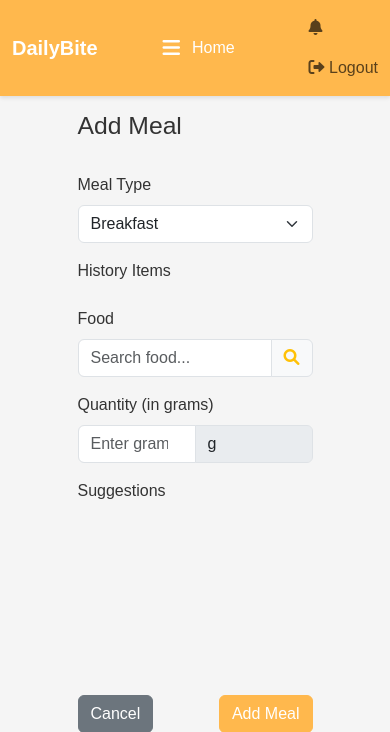
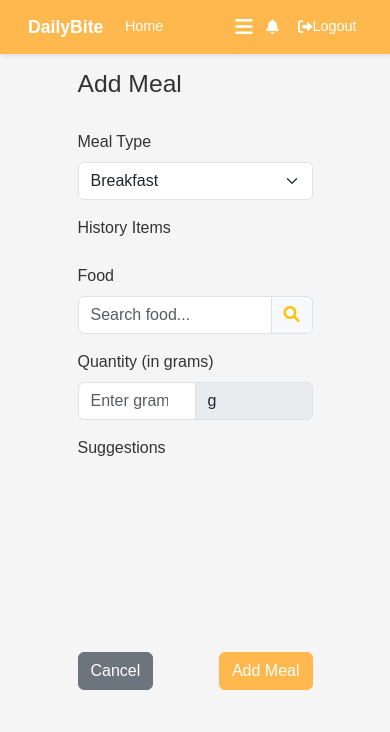
Before and after one commit to ocele/CITS5505, a Flask app: page /addMeal in a window 390 px wide. Shown: the top 732 px of the page. Run offline with Flask 3, Linux system fonts and the light colour scheme; the visitor is signed in with stand-in values (Sample User, id 1); data comes from the database, SQL or seed files in the repository; data that the repository does not hold is empty; some libraries are stand-ins or nearby versions.

Commit message:
Fix responsive layout and navbar alignment

```diff
--- a/app/static/style_dashboard.css
+++ b/app/static/style_dashboard.css
@@ -13,10 +13,43 @@ body {
     min-height: 100vh;
 }
 
-/* Override navbar styles for dashboard */
+/* 导航栏水平排列样式 */
 .navbar {
     background-color: #FFB84D !important;
     box-shadow: 0 2px 4px rgba(0, 0, 0, 0.1);
+    padding: 0.5rem 1rem;
+}
+
+.navbar .container-fluid {
+    display: flex;
+    align-items: center;
+    padding-left: 0.5rem;
+    padding-right: 0.5rem;
+}
+
+.navbar-brand {
+    padding: 0;
+    margin-right: 1rem;
+    font-size: 1.25rem;
+}
+
+/* 导航链接样式 */
+.navbar .nav-link {
+    color: white !important;
+    padding: 0.5rem;
+    display: flex;
+    align-items: center;
+}
+
+/* 汉堡菜单按钮样式 */
+.navbar-toggler {
+    display: none;
+    background: transparent;
+    border: none;
+    color: white;
+    padding: 0.25rem;
+    font-size: 1.25rem;
+    cursor: pointer;
 }
 
 /* Dashboard content layout */
@@ -235,17 +268,6 @@ body {
     border-radius: 0.375rem;
 }
 
-/* 汉堡菜单样式 */
-.navbar-toggler {
-    display: none;
-    background: transparent;
-    border: none;
-    color: white;
-    padding: 0.25rem 0.75rem;
-    font-size: 1.25rem;
-    cursor: pointer;
-}
-
 /* 关闭按钮样式 */
 .sidebar-close {
     position: absolute;
@@ -332,7 +354,22 @@ body {
     /* 汉堡菜单按钮显示 */
     .navbar-toggler {
         display: block;
-        margin-left: auto;
+    }
+
+    /* 确保在小屏幕上导航元素正确对齐 */
+    .navbar .container-fluid {
+        padding-left: 0.75rem;
+        padding-right: 0.75rem;
+    }
+
+    /* 减小品牌名称和导航链接之间的间距 */
+    .navbar-brand {
+        font-size: 1.1rem;
+    }
+
+    .navbar .nav-link {
+        padding: 0.5rem 0.35rem;
+        font-size: 0.9rem;
     }
 
     /* 仪表板布局调整 */
--- a/app/templates/home_base.html
+++ b/app/templates/home_base.html
@@ -19,27 +19,28 @@
         <!-- Top Navigation Bar -->
         <nav class="navbar navbar-expand-lg">
             <div class="container-fluid">
-                <a class="navbar-brand text-white fw-bold" href="{{ url_for('main.dashboard') }}">DailyBite</a>
-                <!-- 汉堡菜单按钮 -->
-                <button class="navbar-toggler d-md-none" type="button" aria-label="Toggle sidebar">
+                <!-- 左侧元素 -->
+                <a class="navbar-brand text-white fw-bold me-3" href="{{ url_for('main.dashboard') }}">DailyBite</a>
+                <a class="nav-link text-white active me-auto" href="{{ url_for('main.dashboard') }}">Home</a>
+
+                <!-- 右侧元素 -->
+                <button class="navbar-toggler d-md-none p-0 me-2" type="button" aria-label="Toggle sidebar">
                     <i class="fa-solid fa-bars"></i>
                 </button>
-                <div class="navbar-nav me-auto">
-                    <a class="nav-link text-white active" href="{{ url_for('main.dashboard') }}">Home</a>
-                </div>
-                <div class="navbar-nav ms-auto">
-                    <a class="nav-link position-relative" href="{{ url_for('main.sharing_list') }}">
+
+                <a class="nav-link position-relative me-2" href="{{ url_for('main.sharing_list') }}">
                     <i class="fa-solid fa-bell"></i>
                     {% if unread_share_count %}
                     <span
                         class="position-absolute top-0 start-100 translate-middle p-1 bg-danger border border-light rounded-circle"
-                            style="width:0.6rem; height:0.6rem;"
-                          ></span>
+                        style="width:0.6rem; height:0.6rem;">
+                    </span>
                     {% endif %}
                 </a>
-                    <a class="nav-link" href="{{ url_for('auth.logout') }}"><i class="fa-solid fa-sign-out-alt"></i>
-                        Logout</a>
-                </div>
+
+                <a class="nav-link" href="{{ url_for('auth.logout') }}">
+                    <i class="fa-solid fa-sign-out-alt"></i> Logout
+                </a>
             </div>
         </nav>
 
```
Lines whose indentation alone changed are shown as unchanged.
